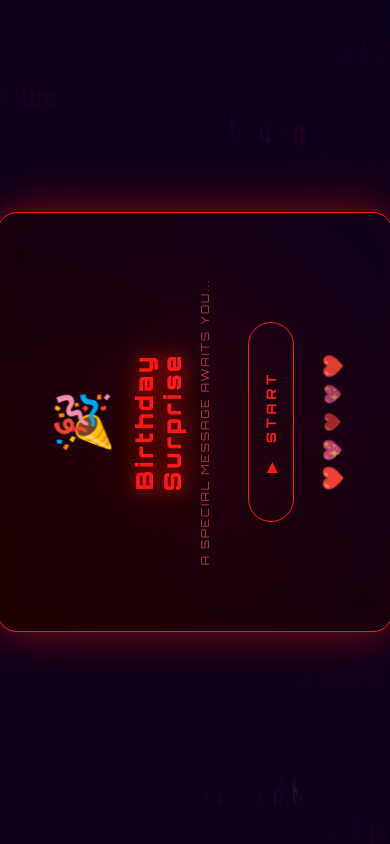
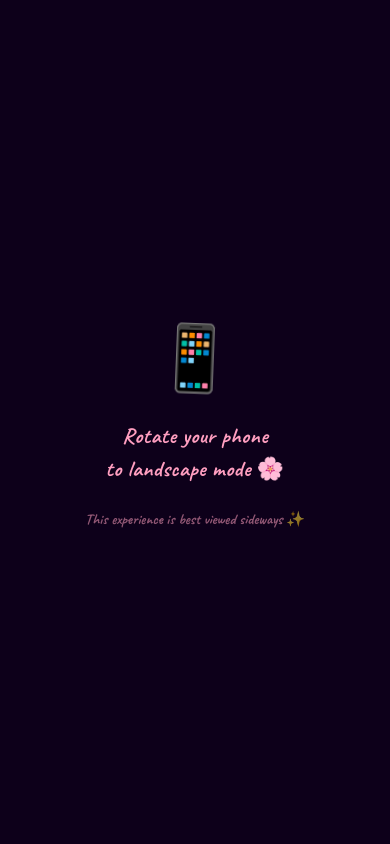
Before and after one commit to Grampx-afk/birthdaymatrix, a React (Create React App) app: page / in a window 390 px wide. Built offline with nearby package versions, Linux system fonts and the light colour scheme.

Commit message:
Add files via upload

```diff
--- a/src/App.css
+++ b/src/App.css
@@ -7,18 +7,6 @@
   display: flex;
   align-items: center;
   justify-content: center;
-}
-
-/* Force landscape visually when phone is held vertically */
-@media screen and (orientation: portrait) {
-  .app {
-    position: fixed;
-    top: 50%;
-    left: 50%;
-    width: 100vh;
-    height: 100vw;
-    transform: translate(-50%, -50%) rotate(-90deg);
-  }
 }
 
 .scanline {
@@ -34,3 +22,43 @@
     rgba(255, 26, 26, 0.012) 4px
   );
 }
+
+/* Rotate prompt overlay */
+.rotate-prompt {
+  position: fixed;
+  inset: 0;
+  z-index: 9999;
+  background: #0d001a;
+  display: flex;
+  flex-direction: column;
+  align-items: center;
+  justify-content: center;
+  gap: 24px;
+}
+
+.rotate-icon {
+  font-size: 64px;
+  animation: rotatePhone 1.8s ease-in-out infinite;
+}
+
+@keyframes rotatePhone {
+  0%, 100% { transform: rotate(0deg); }
+  40%       { transform: rotate(90deg); }
+  60%       { transform: rotate(90deg); }
+}
+
+.rotate-text {
+  font-family: 'Caveat', cursive;
+  font-size: 22px;
+  color: #ff9ec0;
+  text-align: center;
+  letter-spacing: 0.5px;
+  line-height: 1.5;
+}
+
+.rotate-sub {
+  font-family: 'Caveat', cursive;
+  font-size: 15px;
+  color: rgba(255, 158, 192, 0.55);
+  text-align: center;
+}
--- a/src/App.js
+++ b/src/App.js
@@ -7,13 +7,30 @@ import StarBackground from './components/StarBackground';
 import LoveNote from './components/LoveNote';
 import './App.css';
 
-// Flow: popup → countdown 3-2-1 → matrix animation → pink book
+function useOrientation() {
+  const [isPortrait, setIsPortrait] = useState(
+    () => window.innerHeight > window.innerWidth
+  );
+
+  useEffect(() => {
+    const check = () => setIsPortrait(window.innerHeight > window.innerWidth);
+    window.addEventListener('resize', check);
+    window.addEventListener('orientationchange', check);
+    return () => {
+      window.removeEventListener('resize', check);
+      window.removeEventListener('orientationchange', check);
+    };
+  }, []);
+
+  return isPortrait;
+}
 
 function App() {
-  const [stage, setStage] = useState('popup'); // popup | countdown | animation | lovenote
+  const [stage, setStage] = useState('popup');
   const [currentIndex, setCurrentIndex] = useState(0);
   const [phase, setPhase] = useState('idle');
   const timeoutRef = useRef(null);
+  const isPortrait = useOrientation();
 
   const messages = [
     { text: 'HAPPY',                   size: 'xl' },
@@ -28,9 +45,7 @@ function App() {
 
   useEffect(() => {
     if (stage !== 'animation') return;
-
     setPhase('in');
-
     timeoutRef.current = setTimeout(() => {
       setPhase('out');
       timeoutRef.current = setTimeout(() => {
@@ -42,20 +57,28 @@ function App() {
         }
       }, 600);
     }, 2200);
-
     return () => clearTimeout(timeoutRef.current);
   }, [stage, currentIndex]);
 
-  const handleStart = () => {
-    setStage('countdown');
-  };
-
+  const handleStart = () => setStage('countdown');
   const handleCountdownDone = () => {
     setCurrentIndex(0);
     setStage('animation');
   };
 
   const isLovenote = stage === 'lovenote';
+
+  // Show rotate prompt only on mobile-sized portrait screens
+  const isMobile = window.innerWidth <= 900 || window.innerHeight <= 900;
+  if (isPortrait && isMobile) {
+    return (
+      <div className="rotate-prompt">
+        <div className="rotate-icon">📱</div>
+        <p className="rotate-text">Rotate your phone<br />to landscape mode 🌸</p>
+        <p className="rotate-sub">This experience is best viewed sideways ✨</p>
+      </div>
+    );
+  }
 
   return (
     <div className="app">
--- a/src/components/LoveNote.css
+++ b/src/components/LoveNote.css
@@ -1,3 +1,4 @@
+/* ── Overlay ── */
 .note-overlay {
   position: fixed;
   inset: 0;
@@ -13,12 +14,12 @@
 
 @keyframes noteAppear { to { opacity: 1; } }
 
-/* Tap zones */
+/* ── Tap zones ── */
 .book-tap-left,
 .book-tap-right {
   position: fixed;
   top: 0; bottom: 0;
-  width: 16vw;
+  width: 12vw;
   z-index: 80;
   cursor: pointer;
   -webkit-tap-highlight-color: transparent;
@@ -30,39 +31,40 @@
 .open-book {
   position: relative;
   display: flex;
-  width: min(700px, 93vw);
-  height: min(420px, 60vw);
-  min-height: 270px;
+  flex-direction: row;
+  /* landscape: fit within viewport */
+  width: min(96vw, 860px);
+  height: min(82vh, 480px);
+  min-height: 220px;
   border-radius: 10px;
-  filter: drop-shadow(0 0 35px rgba(255, 80, 130, 0.45));
+  filter: drop-shadow(0 0 28px rgba(255, 80, 130, 0.5));
   animation: bookFloat 3.5s ease-in-out infinite;
   z-index: 60;
 }
 
 /* Page turn animations */
-.open-book.enter      { animation: bookEnter 0.45s cubic-bezier(0.34,1.4,0.64,1) forwards, bookFloat 3.5s 0.45s ease-in-out infinite; }
+.open-book.enter {
+  animation: bookEnter 0.45s cubic-bezier(0.34,1.4,0.64,1) forwards,
+             bookFloat 3.5s 0.45s ease-in-out infinite;
+}
 .open-book.exit-left  { animation: bookExitLeft  0.35s ease-in forwards; }
 .open-book.exit-right { animation: bookExitRight 0.35s ease-in forwards; }
 
 @keyframes bookFloat {
-  0%,100% { transform: translateY(0px)   rotate(-0.5deg); }
-  50%     { transform: translateY(-10px) rotate(0.5deg);  }
+  0%,100% { transform: translateY(0px)   rotate(-0.4deg); }
+  50%     { transform: translateY(-8px)  rotate(0.4deg);  }
 }
 @keyframes bookEnter {
-  from { opacity: 0; transform: scale(0.88) translateY(16px); }
+  from { opacity: 0; transform: scale(0.88) translateY(14px); }
   to   { opacity: 1; transform: scale(1)    translateY(0);    }
 }
-@keyframes bookExitLeft {
-  to { opacity: 0; transform: scale(0.9) translateX(-30px); }
-}
-@keyframes bookExitRight {
-  to { opacity: 0; transform: scale(0.9) translateX(30px); }
-}
+@keyframes bookExitLeft  { to { opacity: 0; transform: scale(0.9) translateX(-28px); } }
+@keyframes bookExitRight { to { opacity: 0; transform: scale(0.9) translateX(28px);  } }
 
 /* ── Pages ── */
 .book-page {
   flex: 1;
-  padding: clamp(14px, 3vw, 28px);
+  padding: clamp(12px, 2.5vw, 24px);
   position: relative;
   display: flex;
   flex-direction: column;
@@ -87,14 +89,14 @@
   inset: 0;
   background-image: repeating-linear-gradient(
     transparent, transparent 27px,
-    rgba(255,160,190,0.2) 27px, rgba(255,160,190,0.2) 28px
+    rgba(255,160,190,0.18) 27px, rgba(255,160,190,0.18) 28px
   );
   pointer-events: none;
 }
 
 /* ── Spine ── */
 .book-spine {
-  width: 18px;
+  width: 16px;
   flex-shrink: 0;
   background: linear-gradient(180deg, #e699b0 0%, #c05c80 50%, #e699b0 100%);
   box-shadow: inset -3px 0 6px rgba(0,0,0,0.15), inset 3px 0 6px rgba(0,0,0,0.1);
@@ -104,19 +106,19 @@
 .page-hearts { position: absolute; inset: 0; pointer-events: none; }
 .note-heart {
   position: absolute;
-  font-size: clamp(10px, 1.8vw, 16px);
+  font-size: clamp(9px, 1.5vw, 14px);
   opacity: 0.5;
   animation: floatHeart 4s ease-in-out infinite;
 }
 @keyframes floatHeart {
-  0%,100% { transform: translateY(0)   rotate(-5deg); opacity: 0.45; }
-  50%     { transform: translateY(-9px) rotate(5deg);  opacity: 0.75; }
+  0%,100% { transform: translateY(0)   rotate(-5deg); opacity: 0.4; }
+  50%     { transform: translateY(-8px) rotate(5deg);  opacity: 0.7; }
 }
 
 /* ── Intro page (page 0) ── */
 .note-char {
-  font-size: clamp(46px, 9vw, 72px);
-  margin-bottom: 6px;
+  font-size: clamp(36px, 7vh, 60px);
+  margin-bottom: 4px;
   animation: charBounce 2.2s ease-in-out infinite;
   line-height: 1;
 }
@@ -127,46 +129,46 @@
 .note-text {
   font-family: 'Caveat', cursive;
   color: #7a1e40;
-  line-height: 1.55;
+  line-height: 1.5;
   text-align: center;
   position: relative;
   z-index: 1;
 }
 .note-greeting {
-  font-size: clamp(17px, 3.2vw, 24px);
+  font-size: clamp(16px, 3vh, 24px);
   font-weight: 700;
   color: #c23468;
-  margin: 0 0 6px;
+  margin: 0 0 5px;
 }
 .note-body {
-  font-size: clamp(12px, 2vw, 17px);
+  font-size: clamp(12px, 2vh, 16px);
   color: #8b2e50;
-  margin: 0 0 10px;
+  margin: 0 0 8px;
 }
 .note-sig {
-  font-size: clamp(14px, 2.4vw, 20px);
+  font-size: clamp(13px, 2.2vh, 19px);
   font-weight: 700;
   color: #c23468;
-  margin: 6px 0 0;
+  margin: 4px 0 0;
 }
 
 /* Tap hint */
 .page-hint {
   position: absolute;
-  bottom: 10px;
-  right: 14px;
+  bottom: 8px;
+  right: 12px;
   font-family: 'Caveat', cursive;
-  font-size: clamp(10px, 1.6vw, 13px);
+  font-size: clamp(10px, 1.5vh, 13px);
   color: rgba(194, 52, 104, 0.45);
   animation: hintPulse 2.2s ease-in-out infinite;
   z-index: 2;
 }
 .last-hint {
-  font-size: clamp(13px, 2.2vw, 18px);
+  font-size: clamp(12px, 2vh, 17px);
   font-weight: 700;
   color: #c23468;
-  bottom: 14px;
-  right: 18px;
+  bottom: 12px;
+  right: 16px;
   opacity: 1;
   animation: none;
 }
@@ -179,7 +181,7 @@
 .photo-quote-left {
   justify-content: center;
   align-items: flex-start;
-  padding: clamp(16px, 3vw, 32px);
+  padding: clamp(14px, 2.5vw, 28px);
 }
 .photo-quote-inner {
   position: relative;
@@ -188,30 +190,30 @@
 }
 .pq-mark {
   font-family: 'Caveat', cursive;
-  font-size: clamp(50px, 9vw, 88px);
-  color: rgba(194, 52, 104, 0.2);
+  font-size: clamp(44px, 8vh, 80px);
+  color: rgba(194, 52, 104, 0.18);
   line-height: 0.5;
-  margin-bottom: 10px;
+  margin-bottom: 8px;
   display: block;
 }
 .pq-text {
   font-family: 'Caveat', cursive;
-  font-size: clamp(13px, 2.1vw, 18px);
+  font-size: clamp(12px, 2vh, 17px);
   color: #8b2e50;
-  line-height: 1.7;
+  line-height: 1.65;
   font-weight: 600;
-  margin-bottom: 16px;
+  margin-bottom: 14px;
 }
 .pq-line {
-  width: 36px;
+  width: 34px;
   height: 2px;
   background: linear-gradient(90deg, #c23468, transparent);
-  margin-bottom: 10px;
+  margin-bottom: 8px;
   border-radius: 2px;
 }
 .pq-caption {
   font-family: 'Caveat', cursive;
-  font-size: clamp(11px, 1.8vw, 15px);
+  font-size: clamp(11px, 1.8vh, 14px);
   font-weight: 700;
   color: #c23468;
 }
@@ -239,7 +241,7 @@
   position: absolute;
   inset: 0;
   background: linear-gradient(
-    to left, transparent 55%, rgba(255,240,245,0.5) 100%
+    to left, transparent 55%, rgba(255,240,245,0.45) 100%
   );
   pointer-events: none;
 }
@@ -248,7 +250,7 @@
 .book-dots {
   display: flex;
   gap: 9px;
-  margin-top: 18px;
+  margin-top: 14px;
   z-index: 60;
 }
 .bdot {
@@ -264,20 +266,13 @@
   transform: scale(1.4);
 }
 
-/* Mobile */
-@media (max-width: 580px) {
+/* ── Small landscape phones (height < 450px) ── */
+@media (max-height: 450px) and (orientation: landscape) {
   .open-book {
-    flex-direction: column;
-    height: min(72vh, 560px);
-    min-height: 400px;
+    height: min(90vh, 340px);
+    min-height: 180px;
   }
-  .book-page.left  { border-radius: 10px 10px 0 0; flex: 0 0 44%; }
-  .book-page.right { border-radius: 0 0 10px 10px; flex: 1; }
-  .book-spine {
-    width: 100%; height: 14px;
-    background: linear-gradient(90deg, #e699b0, #c05c80 50%, #e699b0);
-  }
-  .photo-book-frame { border-radius: 0 0 10px 10px; }
-  .book-tap-left  { width: 12vw; }
-  .book-tap-right { width: 12vw; }
+  .note-char { font-size: clamp(28px, 6vh, 42px); }
+  .book-dots { margin-top: 8px; }
+  .bdot { width: 7px; height: 7px; }
 }
```
